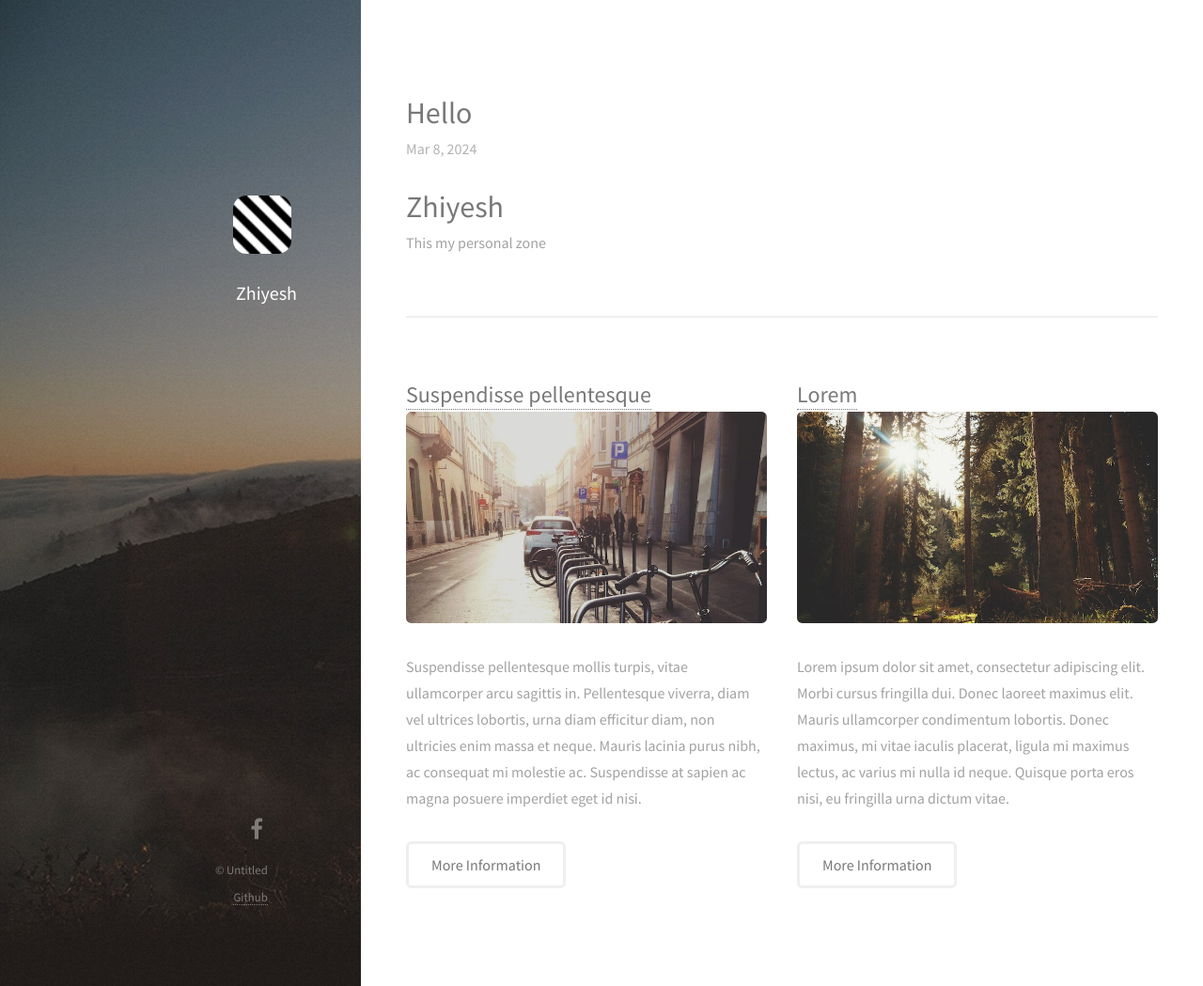
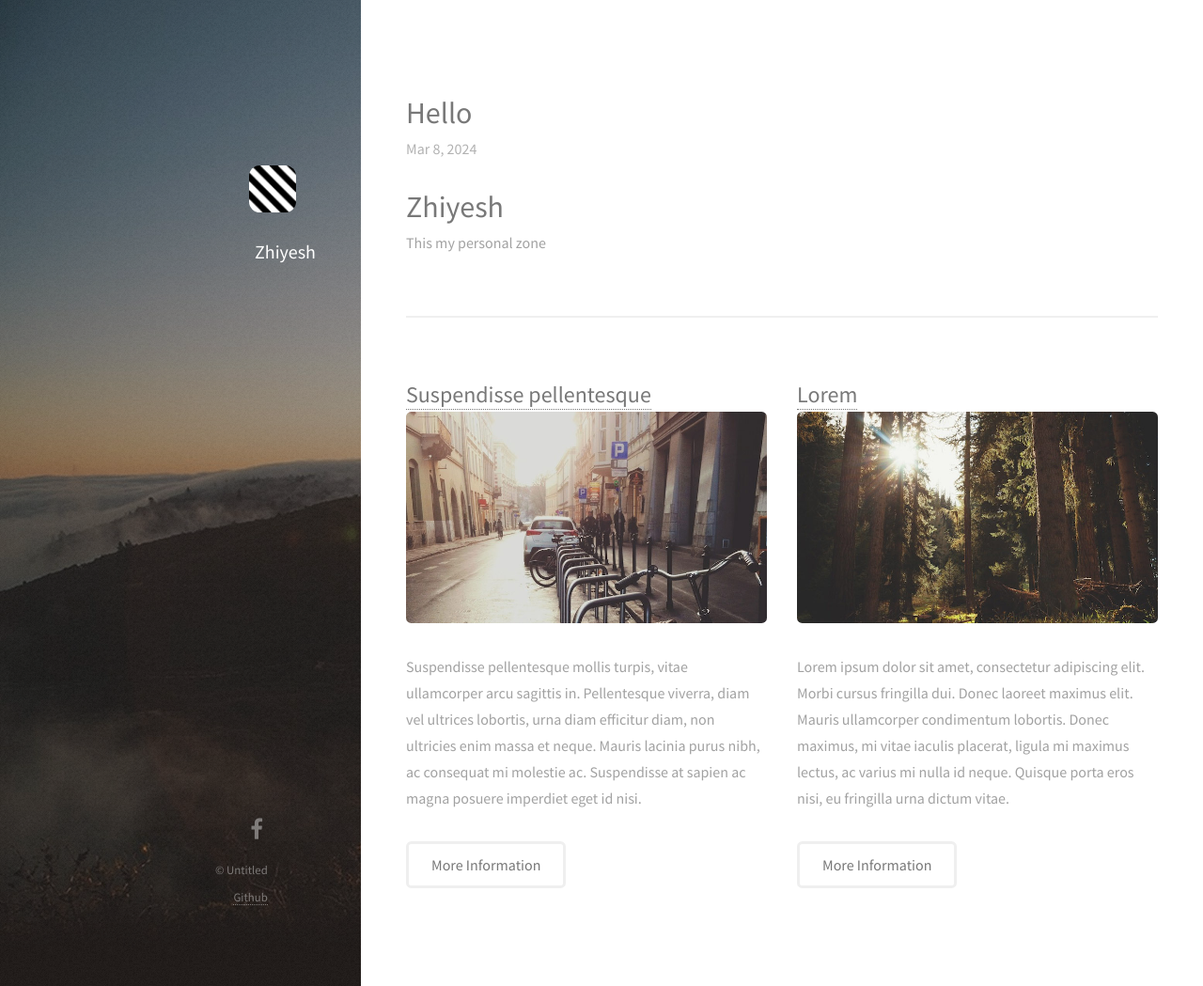
Before and after one commit to Zhiyelah/zhiyelah.github.io, a Jekyll site: the page built from index.html, in a window 1280 px wide and 1049 px high. Shown: the whole window at 94% size. Built offline with Jekyll 4.4.1, drawn with Linux system fonts in a browser that asks for light colours; nearby versions of some CDN libraries.

Commit message:
Update main.css

```diff
--- a/css/main.css
+++ b/css/main.css
@@ -2485,13 +2485,12 @@
 			font-size: 1.35em;
 			line-height: 1.75em;
 			margin: 0;
-			padding: 0 1em 0 0;
 		}
 
 		#header .image.avatar {
 			margin: 0 0 1em 0;
 			width: 6.25em;
-			padding: 7em 0 0 0.75em;
+			padding: 5em 0 0 1.80em;
 		}
 
 /* Footer */
```
